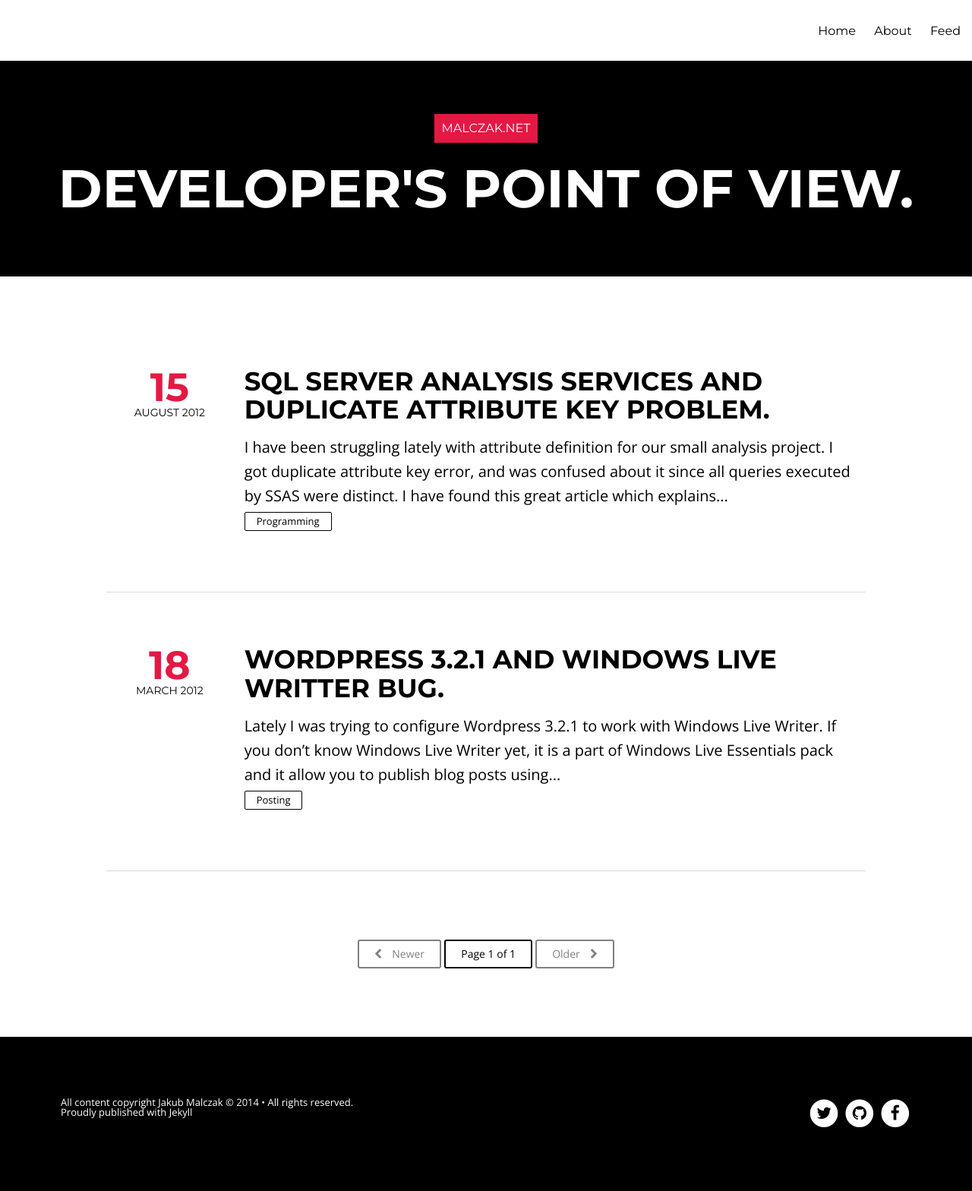
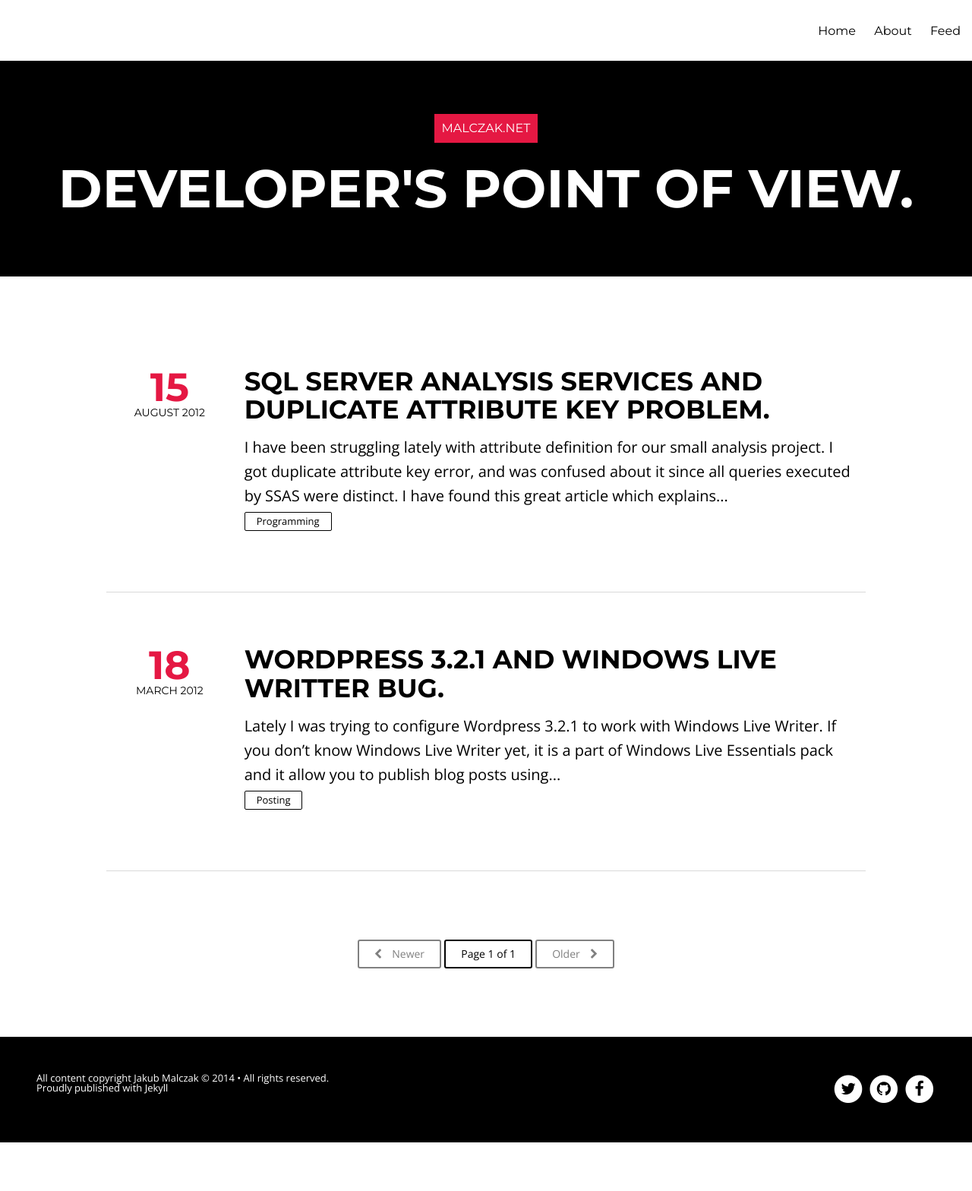
Before and after one commit to jmalczak/jmalczak.github.io, a Jekyll site: the page built from index.html, in a window 1280 px wide. Shown: the whole page at 76% size. Built offline with Jekyll 4.4.1, drawn with Linux system fonts in a browser that asks for light colours; nearby versions of some CDN libraries; the list of posts is cut into pages by our own code; after the commit the page ends 1504 px from its top, so only the background shows below that.

Commit message:
style change

```diff
--- a/assets/css/style.css
+++ b/assets/css/style.css
@@ -457,7 +457,7 @@
 .notepad-site-footer .social-icons {
     text-align: center;
     float: none;
-    padding-bottom: 3.75rem;
+    padding-bottom: 3rem;
 }
 .notepad-site-footer .social-icons a {
     color: black;
@@ -466,7 +466,7 @@
     .notepad-site-footer .social-icons,
     .notepad-site-footer .copyright {
         width: 49%;
-        padding: 5rem;
+        padding: 3rem;
     }
     .notepad-site-footer .copyright {
         text-align: left;
```
